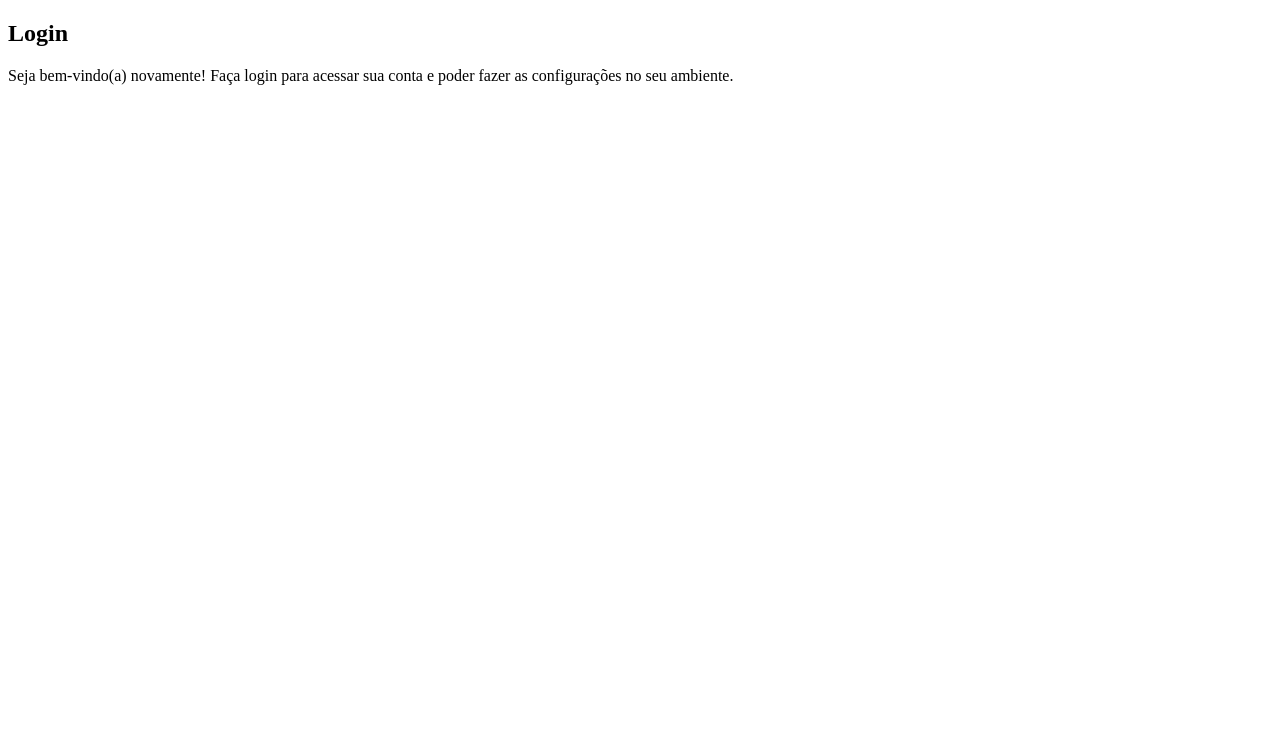
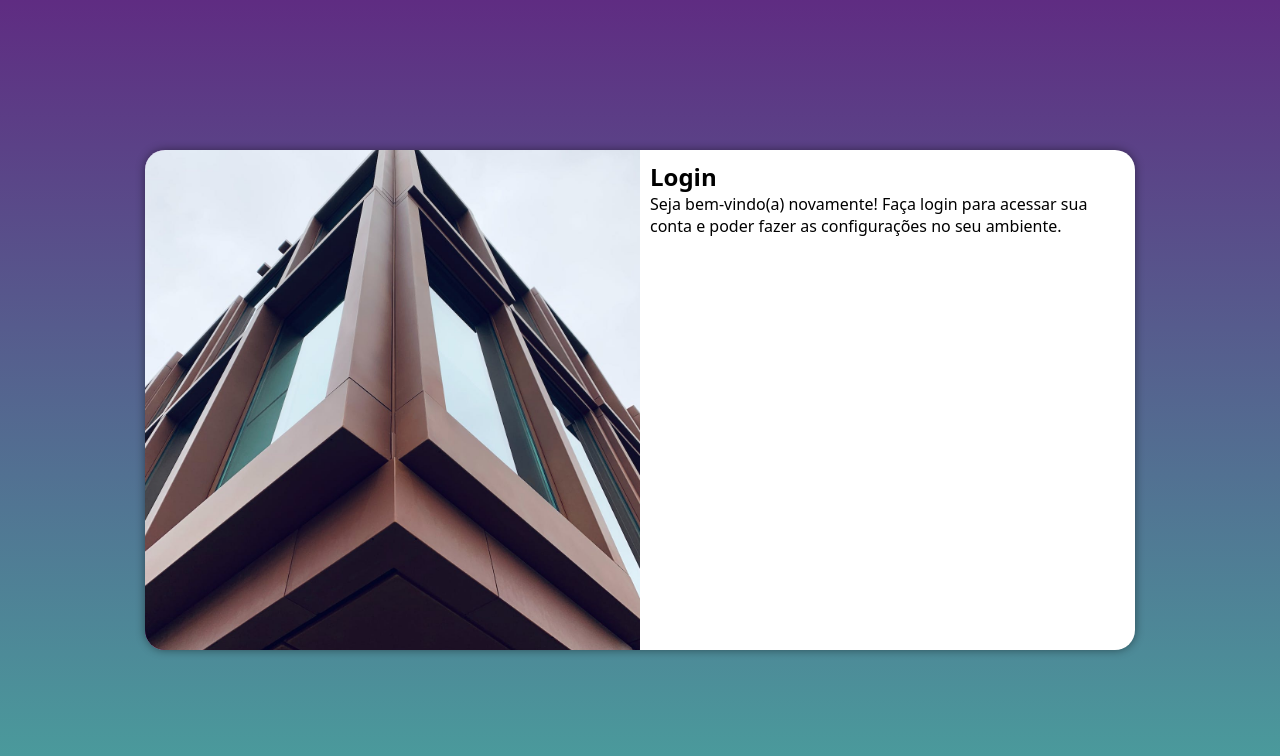
Before and after one commit to Gui-GitHub/projeto-login, a plain HTML site: page index.html in a window 1280 px wide. Drawn offline with Linux system fonts and the light colour scheme.

Commit message:
media query para outras telas

```diff
--- /dev/null
+++ b/estilos/medias-query.css
@@ -0,0 +1,45 @@
+@charset "utf-8";
+
+@media screen and (min-width: 768px) and (max-width: 992px) {
+
+    body{
+        background-image: linear-gradient(to top, #49a09d, #5f2c82);
+    }
+
+    section#login{
+        width: 85vw;
+    }
+
+    section#login > div#imagem{
+        float: left;
+        width: 30%;
+        height: 100%;
+    }
+
+    section#login > div#formulario{
+        float: right;
+        width: 70%;
+    }
+}
+
+@media screen and (min-width: 992px){
+
+    body{
+        background-image: linear-gradient(to top, #49a09d, #5f2c82);
+    }
+
+    section#login{
+        width: 990px;
+    }
+
+    section#login > div#imagem{
+        float: left;
+        width: 50%;
+        height: 100%;
+    }
+
+    section#login > div#formulario{
+        float: right;
+        width: 50%;
+    }
+}
--- a/estilos/style.css
+++ b/estilos/style.css
@@ -5,3 +5,51 @@
     Verde: #49a09d
     Lilás: #5f2c82
 */
+
+* {
+    font-family: system-ui, -apple-system, BlinkMacSystemFont, 'Segoe UI', Roboto, Oxygen, Ubuntu, Cantarell, 'Open Sans', 'Helvetica Neue', sans-serif;
+    padding: 0px;
+    margin: 0px;
+    box-sizing: border-box;
+}
+
+body, html{
+    background-color: #5f2c82;
+    height: 100vh;
+    width: 100vw;
+}
+
+main{
+    position: relative;
+    height: 100vh;
+    width: 100vw;
+}
+
+section#login{
+    position: absolute;
+    top: 50%;
+    left: 50%;
+    transform: translate(-50%, -50%);
+    overflow: hidden;
+
+    background-color: white;
+    width: 250px;
+    height: 500px;
+    border-radius: 20px;
+    box-shadow: 0px 0px 10px rgba(0, 0, 0, 0.444);
+
+    transition: width .5s, height .5s;
+    transition-timing-function: ease;
+}
+
+section#login > div#imagem{
+    display: block;
+    background: #5f2c82 url(../imagens/pexels-david-underland-3523621.jpg) no-repeat center center;
+    background-size: cover;
+    height: 200px;
+}
+
+section#login > div#formulario{
+    display: block;
+    padding: 10px;
+}
--- a/index.html
+++ b/index.html
@@ -5,12 +5,13 @@
     <meta name="viewport" content="width=device-width, initial-scale=1.0">
     <title>Login</title>
     <link rel="stylesheet" href="estilos/style.css">
+    <link rel="stylesheet" href="estilos/medias-query.css">
 </head>
 <body>
     <main>
         <section id="login">
             <div id="imagem">
-
+                <!--Imagem na css-->
             </div>
             <div id="formulario">
                 <h1>Login</h1>
```
